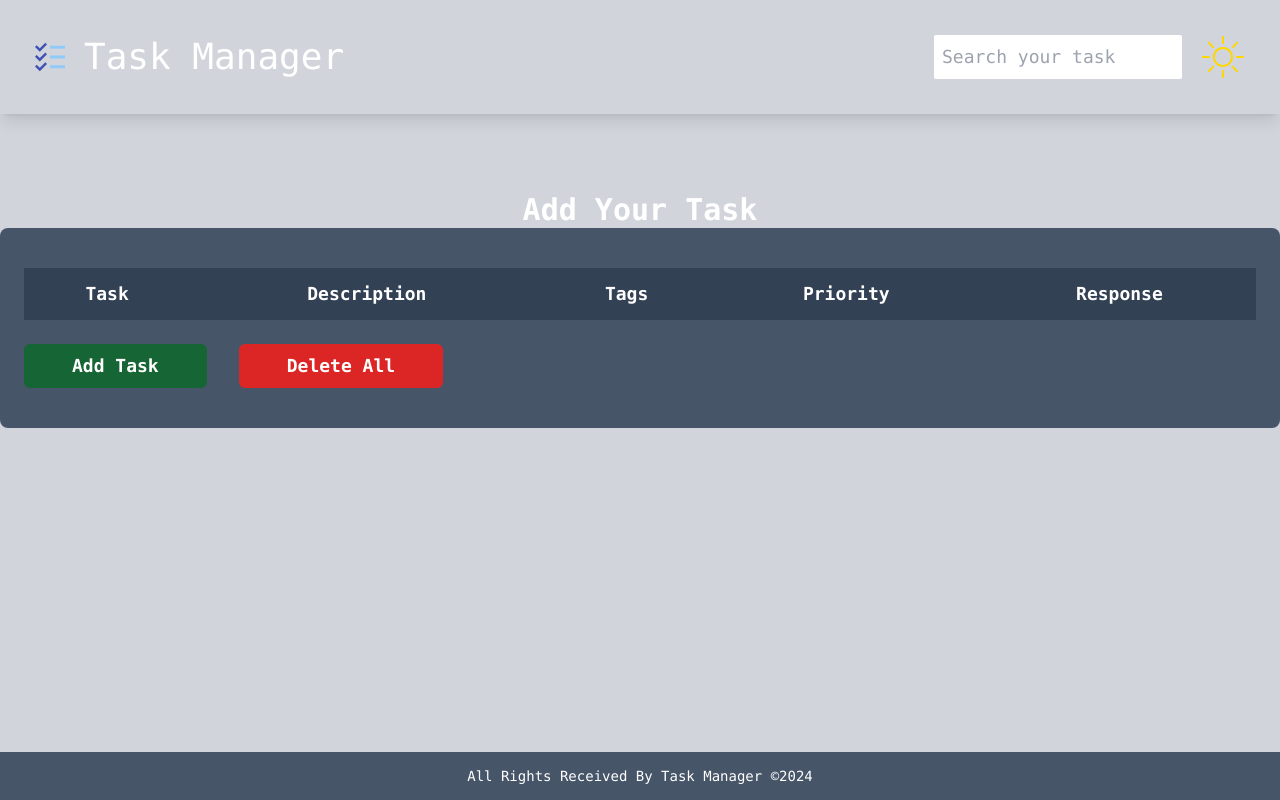
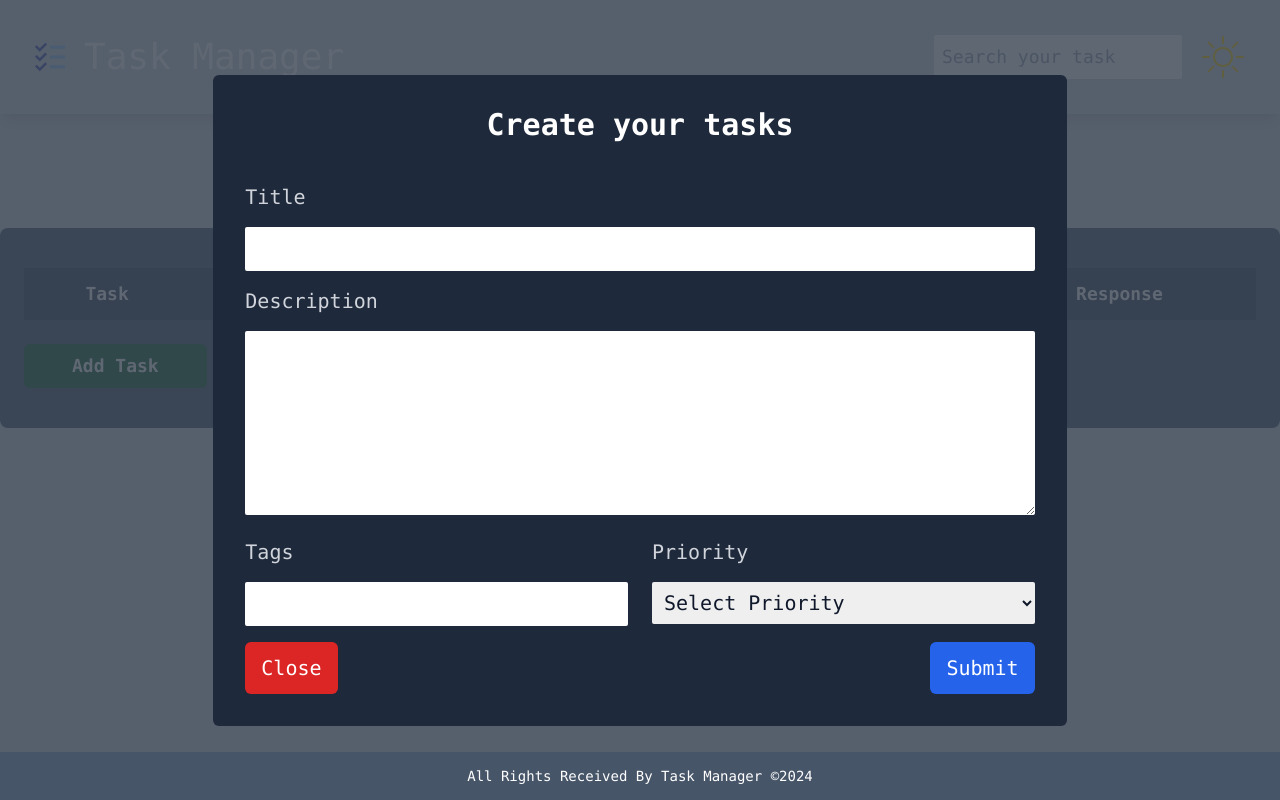
Before and after one commit to khanRabiul/task-manager, a React (Vite) app: page / in a window 1280 px wide. Both pictures are taken after a click on the button "Add Task". Built offline with nearby package versions, Linux system fonts and the light colour scheme.

Commit message:
Modal Open when click on Add task button

```diff
--- a/src/components/tasks/TaskBoard.jsx
+++ b/src/components/tasks/TaskBoard.jsx
@@ -1,4 +1,13 @@
+import { useState } from "react";
+import TaskModal from "./TaskModal";
+
 const TaskBoard = () => {
+  const [isModalOpen, setIsModalOpen] = useState(false);
+
+  const handleModal = (open) => {
+    setIsModalOpen(open)
+  }
+
   return (
     <main className="mt-48">
       <h1 className="text-center text-3xl font-semibold capitalize">
@@ -29,7 +38,9 @@ const TaskBoard = () => {
           </table>
           {/* Buttons  */}
           <div>
-          <button className="px-12 py-2 bg-green-800 rounded-md font-semibold text-lg mr-8">
+          <button className="px-12 py-2 bg-green-800 rounded-md font-semibold text-lg mr-8"
+          onClick={()=> handleModal(true)}
+          >
             Add Task
           </button>
           <button className="px-12 py-2 bg-red-600 rounded-md font-semibold text-lg">
@@ -38,6 +49,8 @@ const TaskBoard = () => {
           </div>
         </div>
       </div>
+      {isModalOpen && <TaskModal onClose={() => handleModal(false)} />}
+
     </main>
   );
 };
--- a/src/components/tasks/TaskModal.jsx
+++ b/src/components/tasks/TaskModal.jsx
@@ -21,7 +21,7 @@ const TaskModal = () => {
     setTask({ ...task, [name]: value });
   };
   return (
-    <section className="flex justify-center h-screen items-center bg-gray-700 bg-opacity-80">
+    <section className="fixed inset-0 flex justify-center h-screen items-center bg-gray-700 bg-opacity-80 z-50">
       <div className="bg-slate-800 rounded-md w-full p-4 md:p-8 md:w-2/3">
         <form>
           <div className="mb-10">
@@ -113,6 +113,7 @@ const TaskModal = () => {
         </form>
       </div>
     </section>
+
   );
 };
 
```
